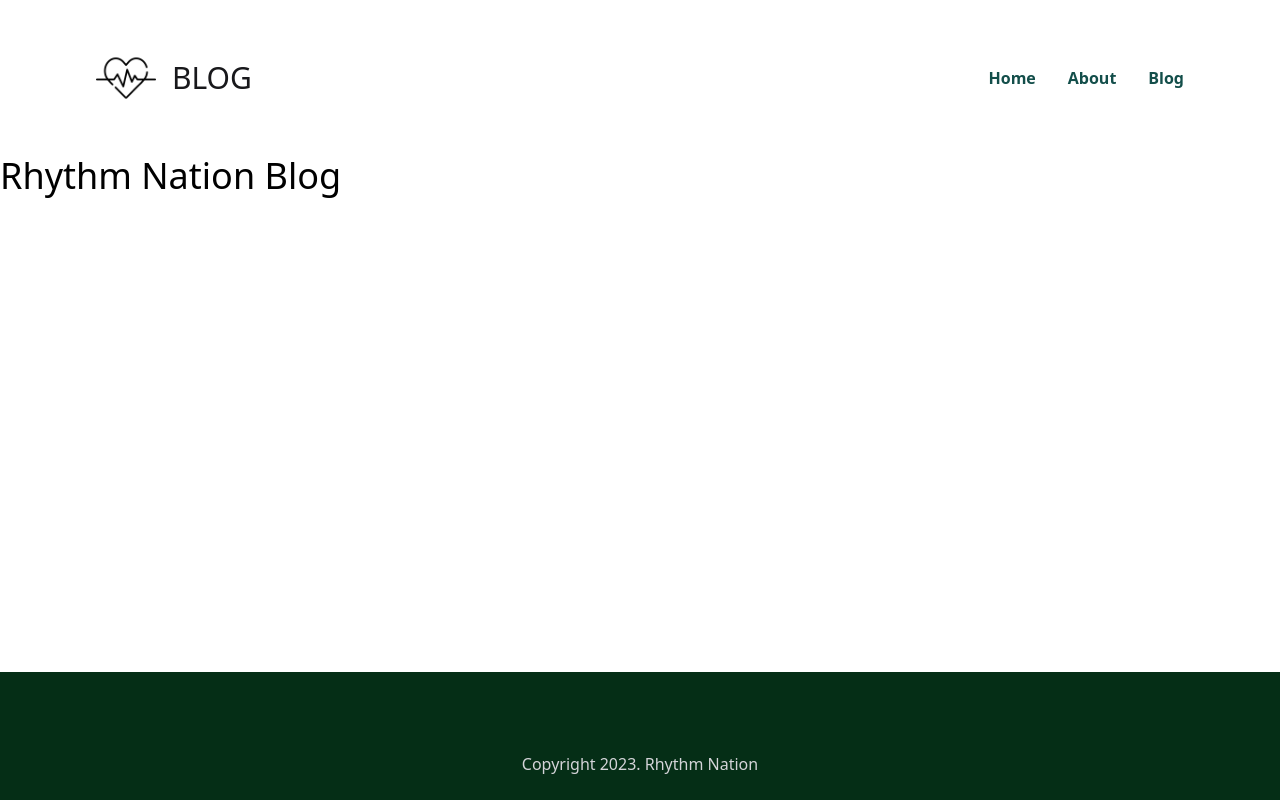
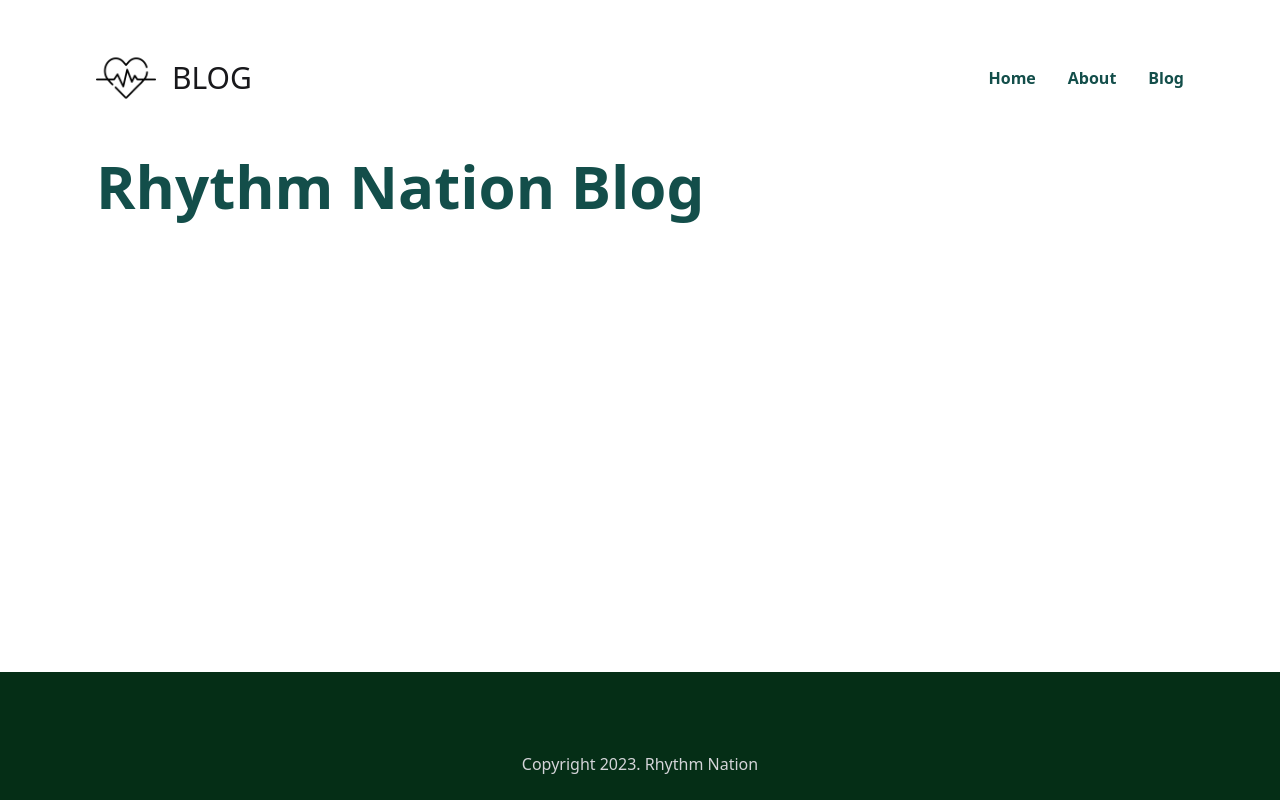
Before and after one commit to richardalmonte/richardalmonte.me, an Astro site: page / in a window 1280 px wide. Built offline with nearby package versions, Linux system fonts and the light colour scheme; Astro itself is replaced by a stand-in of ours.

Commit message:
Add Main and H1 components to structure app layout
Added two new components: Main.astro and H1.astro to better structure the application layout. The Main component wraps the main content and sets maximum width and horizontal margins. The H1 component is a reusable heading component. Additionally, the index.astro file was updated to utilize these new components for a more modular and scalable design.

```diff
--- /dev/null
+++ b/src/components/H1.astro
@@ -0,0 +1,8 @@
+---
+type Props = {
+    text: string;
+};
+const {text}: Props = Astro.props;
+---
+
+<h1 class="text-6xl text-teal-900 font-bold mb-16">{text}</h1>
--- /dev/null
+++ b/src/components/Main.astro
@@ -0,0 +1,3 @@
+<main class="px-24 max-sm:px-5 max-w-7xl mx-auto w-full">
+    <slot/>
+</main>
--- a/src/pages/index.astro
+++ b/src/pages/index.astro
@@ -1,7 +1,11 @@
 ---
 import Layout from '../layouts/Layout.astro';
+import Main from '../components/Main.astro';
+import H1 from '../components/H1.astro';
 ---
 
 <Layout title="Welcome to Astro.">
-	<h1 class="text-4xl">Rhythm Nation Blog</h1>
+    <Main>
+        <H1 text="Rhythm Nation Blog"></H1>
+    </Main>
 </Layout>
```
